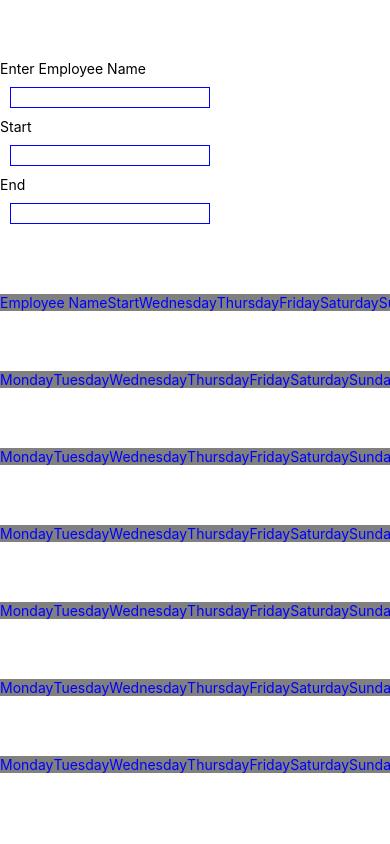
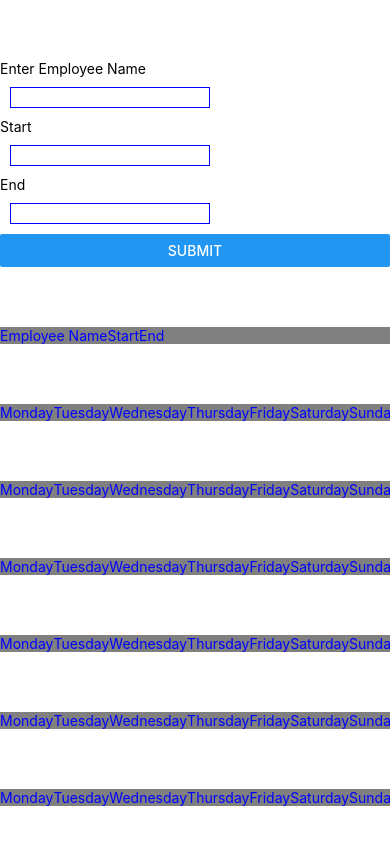
Before and after one commit to micheci/WorkApp, a React Native app: screen / in a window 390 px wide. Built offline with nearby package versions, Linux system fonts and the light colour scheme.

Commit message:
added submit btn

```diff
--- a/App.js
+++ b/App.js
@@ -1,18 +1,26 @@
 import { StatusBar } from 'expo-status-bar';
-import { StyleSheet,TextInput,ScrollView ,Text, View,TouchableOpacity } from 'react-native';
+import { StyleSheet,Button,TextInput,ScrollView ,Text, View,TouchableOpacity } from 'react-native';
 import React, { useState } from "react";
 
 
 
 export default function App() {
 
-  const [user,setUser]=useState("Employee Name")
-  const [start,setStart]=useState("Start")
-  const [end,setEnd]=useState("End")
+  const [user,setUser]=useState("Employee Name");
+  const [start,setStart]=useState("Start");
+  const [end,setEnd]=useState("End");
+
+  // Submit function
+  const Submit=()=>{
+
+    console.log("Test")
+
+  };
 
   return (
     <>
 
+{/* User info */}
   <View style={styles.Employee}>
     <Text>Enter Employee Name</Text>
     <TextInput  style={styles.input}
@@ -29,21 +37,18 @@ export default function App() {
     keyboardType='numeric'
     onChangeText={(val)=>setEnd(val)}
   />
-
+  <Button title='submit' onPress={Submit()}></Button>
   </View>
 
+
+{/* Employee schedule */}
     <ScrollView>
     <View style={styles.container}>
       <StatusBar style="auto" />
       <ScrollView horizontal={true} >
       <Text style={styles.Name}>{user}</Text>
       <Text style={styles.Name}>{start}</Text>
-      <Text style={styles.Name}>Wednesday</Text>
-      <Text style={styles.Name}>Thursday</Text>
-      <Text style={styles.Name}>Friday</Text>
-      <Text style={styles.Name}>Saturday</Text>
-      <Text style={styles.Name}>Sunday</Text>
-      <Text >Sunday</Text>
+      <Text style={styles.Name}>{end}</Text>
       </ScrollView>
 
     </View>
```
